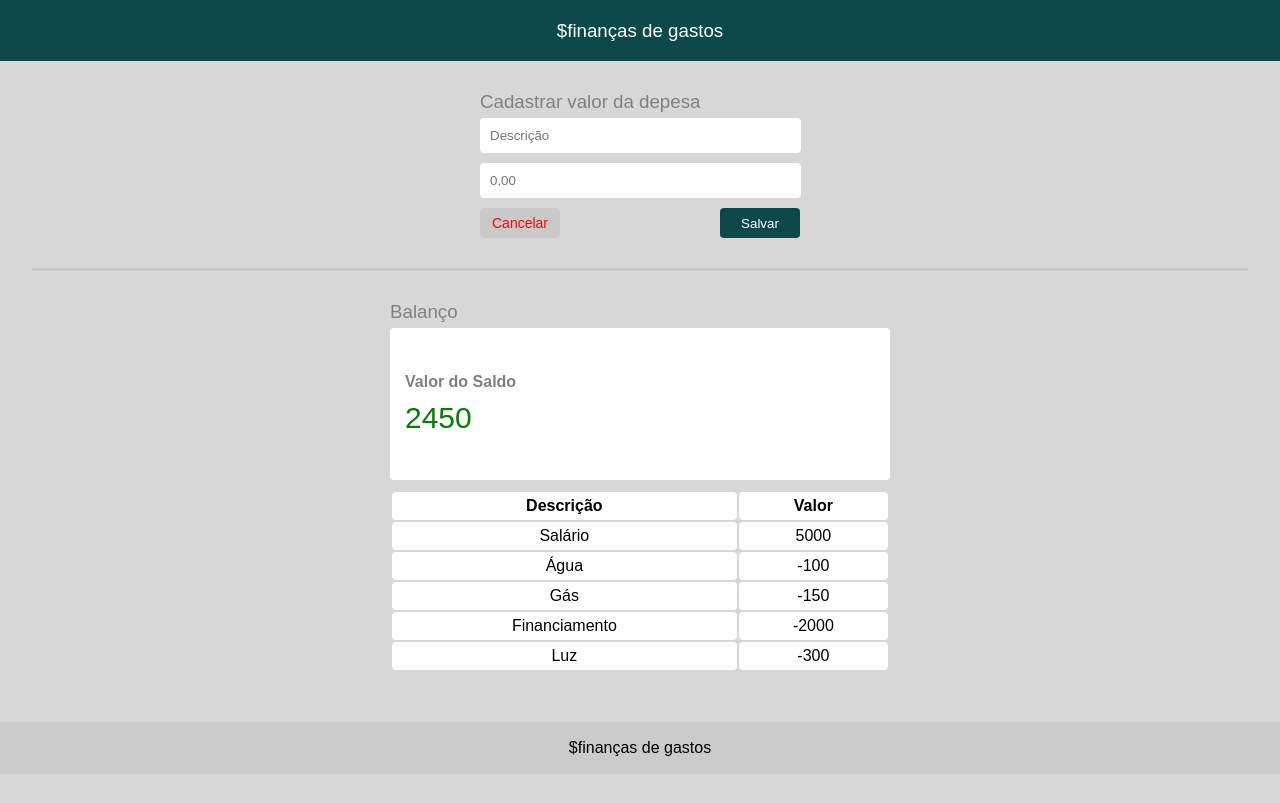
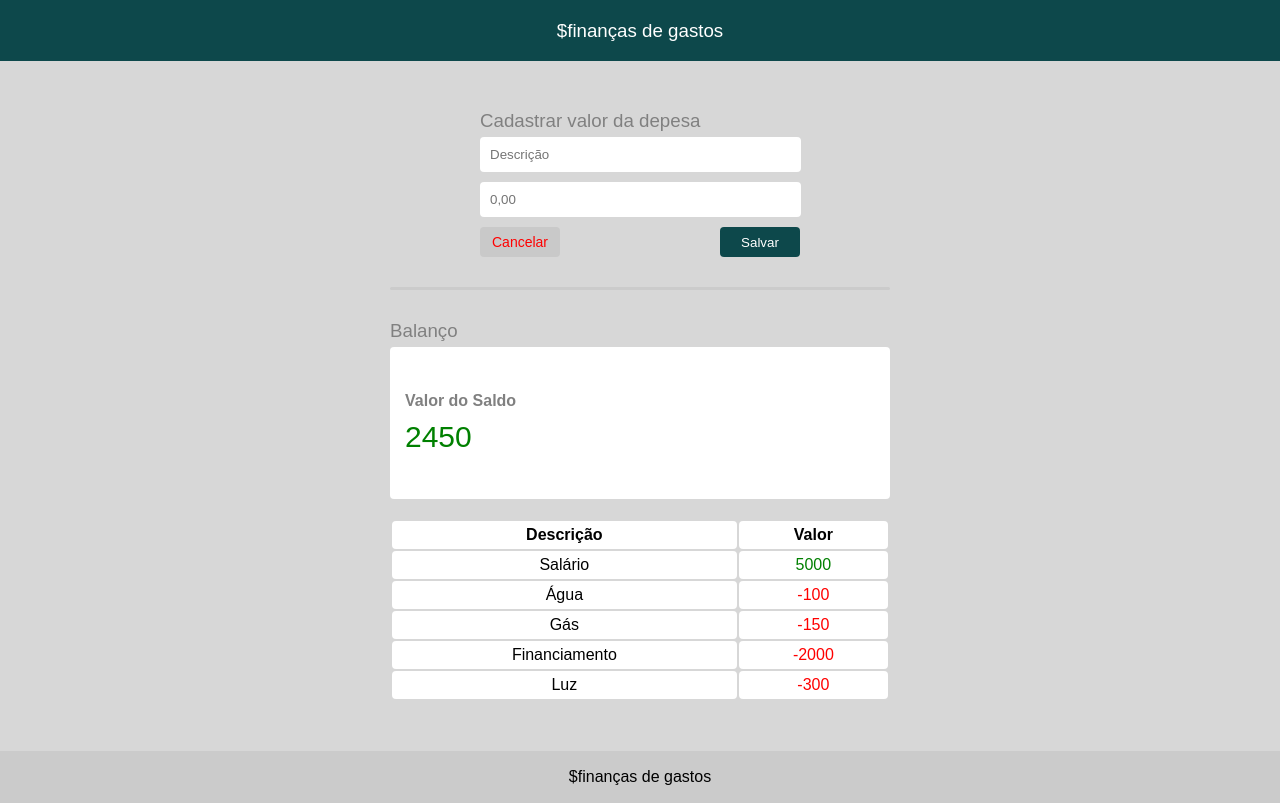
Before and after one commit to rogerioncosta/treino-Functions-DOM, a plain HTML site: page index.html in a window 1280 px wide. Drawn offline with Linux system fonts and the light colour scheme.

Commit message:
melhorando o footer

```diff
--- a/index.html
+++ b/index.html
@@ -9,9 +9,12 @@
 </head>
 <body>
 
+	<div class="container">
+
 		<header>
 			<h3>$finanças de gastos</h3>
 		</header>
+
 
 		<div class="cx-form">
 
@@ -57,7 +60,8 @@
 		<div id="separacao">
 		</div>
 
-	<main class="container">
+
+		<main class="main">
 
 			<section id="balanço">
 				<h3>Balanço</h3>
@@ -92,12 +96,11 @@
 		</main>
 
 
-
-
 		<footer>
 				<p>$finanças de gastos</p>
 		</footer>
 
+	</div>
 
 	<script src="./scripts.js"></script>
 
--- a/scripts.js
+++ b/scripts.js
@@ -74,7 +74,8 @@ const valoresNaTabela = [ //=======================================
 		id: 5,
 		descricao: 'Luz',
 		valor: -300,
-	}// obj 5
+	},// obj 5
+
 
 ] // Array de objs valoresNaTabela ==================================
 
@@ -123,7 +124,8 @@ const DOM = { // =============================================
 	criarTds(valoresNaTabela) {//==========================================
 
 		// mostra se colocou o - na frente do valor ao cadastrar
-		const CSSclasse = valoresNaTabela.valor > 0 ? "sinalMais" : "sinalMenos"
+		const CSSclasse = valoresNaTabela.valor > 0 ? "positivo" : "negativo"
+		console.log(valoresNaTabela.valor)
 
 		const html =
 		`
--- a/styles.css
+++ b/styles.css
@@ -1,9 +1,25 @@
+		/*html, body {
+			height: 100%;
+			margin: 0px;
+			padding: 0px;
+		}*/
+
 		body {
 			margin: 0;
 			padding: 0;
 			box-sizing: border-box;
 			background: rgb(215, 215, 215);
 			font-family: sans-serif;
+
+			/*display: flex;*/
+			/*flex-direction: column;*/
+		}
+
+		.container {
+			min-height: 99.7vh;
+			display: flex;
+			flex-direction: column;
+			/*border: 1px solid red;*/
 		}
 
 		header {
@@ -122,7 +138,7 @@
 			background-color: rgb(203, 203, 203);
 			display: flex;
 			margin-top: 15px;
-			width: 95%;
+			width: 500px;
 			height: 3px;
 			margin: 0 auto;
 			margin-top: 30px;
@@ -142,18 +158,11 @@
 			margin-bottom: 5px;
 		}
 
-		.container {
+		.main {
 			/*width: 500px;*/
 			width: min(90vw, 500px);
-			/*height: min(90vw, 496px);*/
-			/*min-height: 83vh; */
-			/*display:flex; */
-			/*flex-direction:column; */
-
-			/*margin-top: 50px;*/
 			margin:0 auto;
 			/*border: 1px solid black;*/
-
 		}
 
 		.cartao {
@@ -181,7 +190,7 @@
 			/*border: 1px solid black;*/
 			/*background: white;*/
 			width: 100%;
-
+			margin-bottom: 50px;
 
 		}
 
@@ -192,11 +201,7 @@
 			text-align: center;
 			border-radius: 4px;
 			padding: 4px;
-		}
 
-		#tabela {
-			margin-top: -10px;
-			/*border: 1px solid black;*/
 		}
 
 		.positivo {
@@ -207,10 +212,14 @@
 			color: red;
 		}
 
+
 		footer {
 			background-color: rgb(203, 203, 203);
 			/*border: 1px solid black;*/
-			margin-top: 50px;
+			/*margin-top: 50px;*/
+			margin-top: auto;
+			/*flex-shrink: 0;*/
+			/*position: fixed;*/
 			padding: 1px;
 			/*display: block;*/
 			align-items: center;
```
Lines whose indentation alone changed are shown as unchanged.
